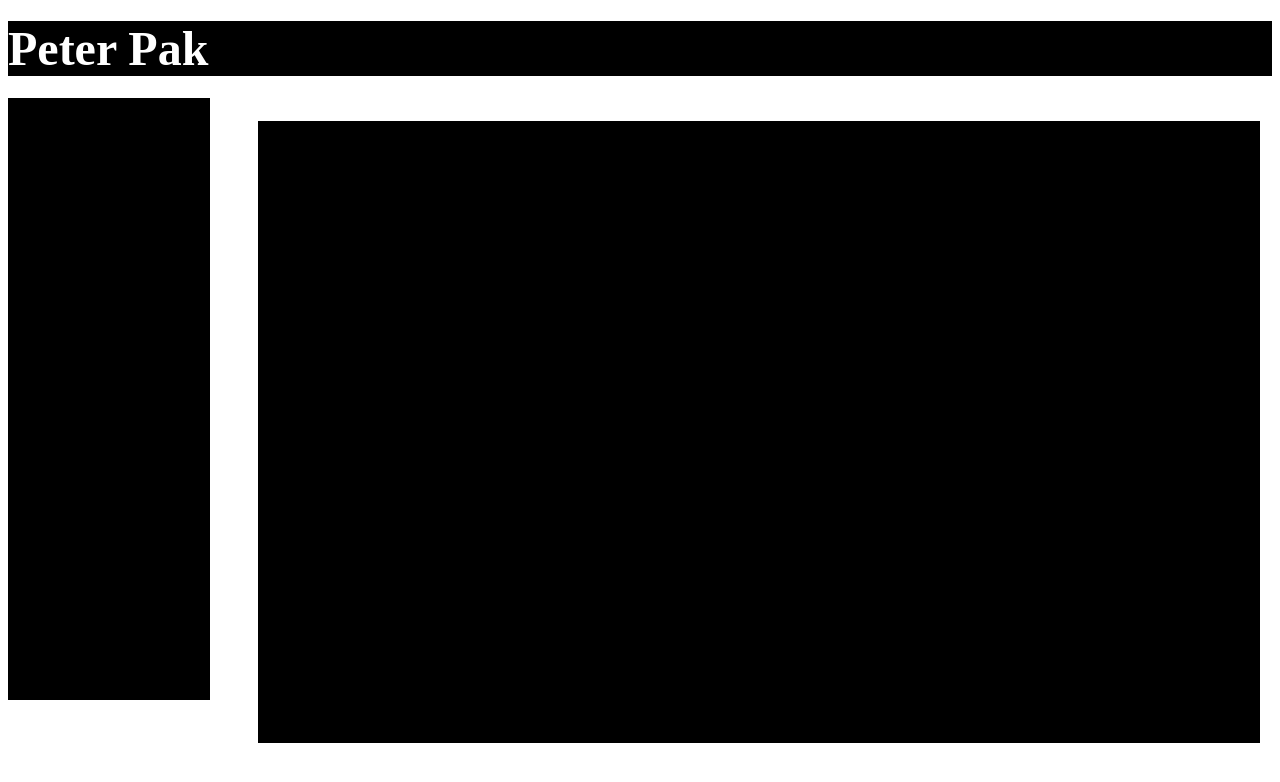
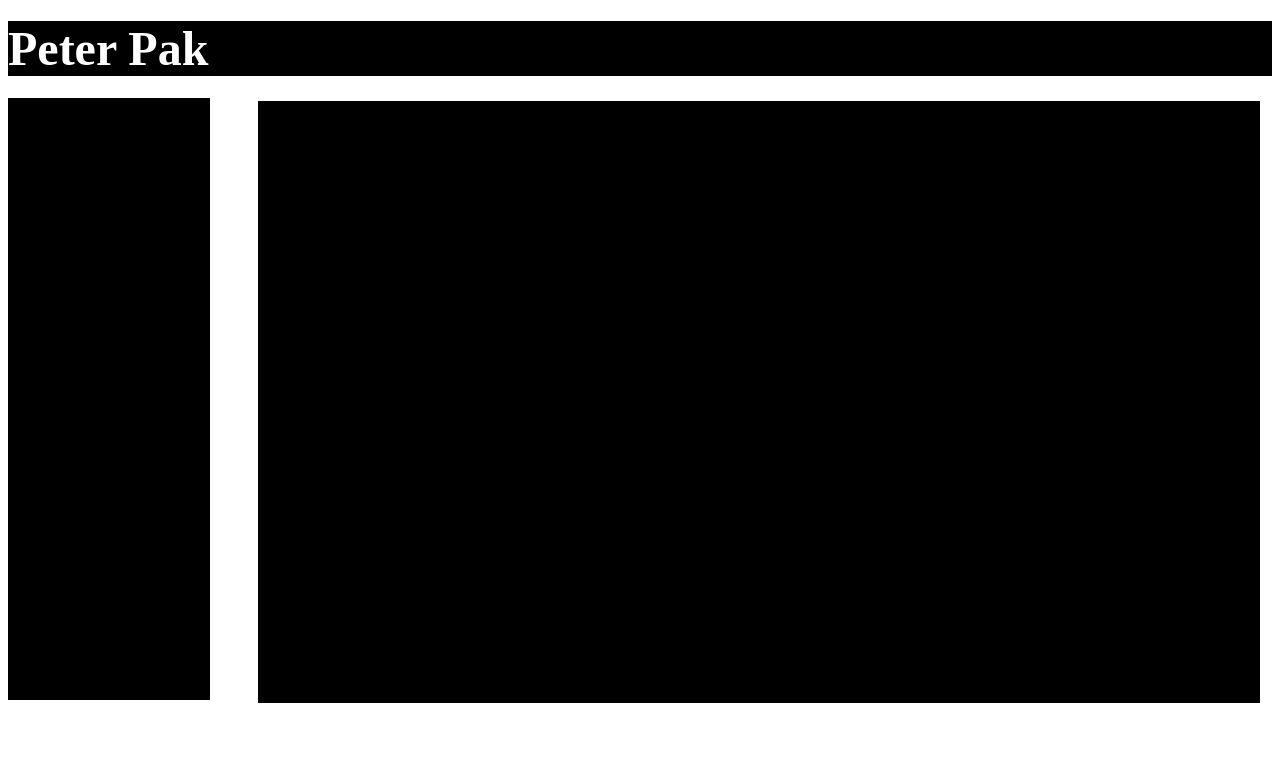
Before and after one commit to Atoes/atoes.github.io, a plain HTML site: page index.html in a window 1280 px wide. Shown: the top 782 px of the page. Drawn offline with Linux system fonts and the light colour scheme.

Commit message:
Update index.html

```diff
--- a/index.html
+++ b/index.html
@@ -28,10 +28,10 @@
   .Second_Block
   {
     width:1000px;
-    height:620px;
+    height:600px;
     position:relative;
     left:250px;
-    top: -600px;
+    top: -620px;
     border: 1px solid black;
     background-color:black;
     color:white;
```
